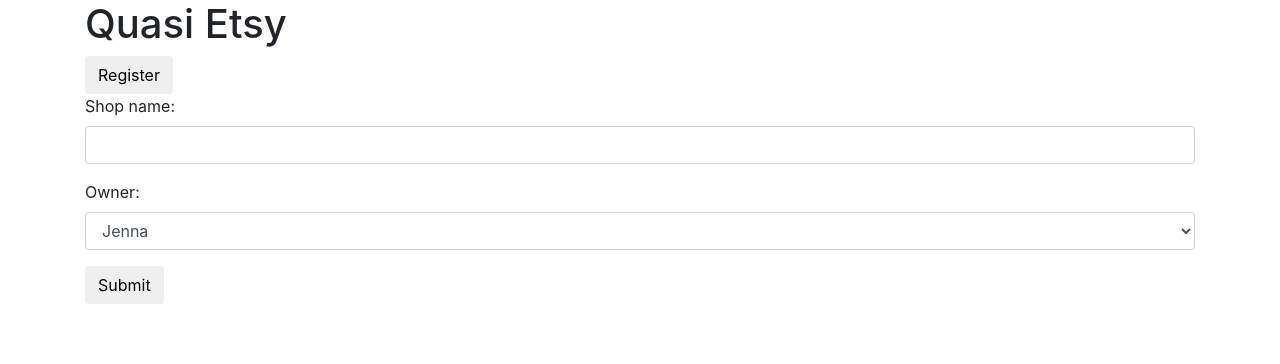
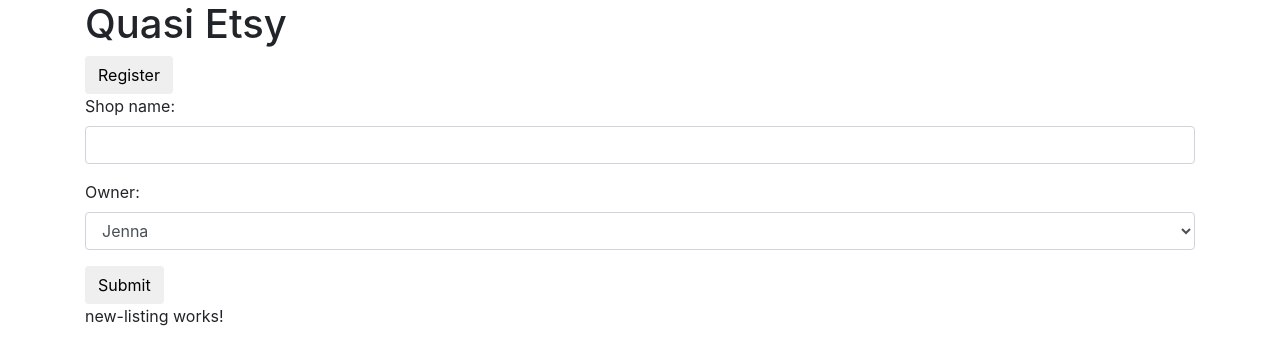
Before and after one commit to Sara-Hamilton/quasi-etsy, an Angular app: page / in a window 1280 px wide. Shown: the top 364 px of the page. Built offline with nearby package versions, Linux system fonts and the light colour scheme.

Commit message:
add app-new-listing tag to app.component.html with childCategoryList and confirm that new-listing link works

```diff
--- a/src/app/app.component.html
+++ b/src/app/app.component.html
@@ -3,5 +3,6 @@
 
   <app-new-user></app-new-user>
   <app-new-shop [childUserList]="masterUserList"></app-new-shop>
+  <app-new-listing [childCategoryList]="masterCategoryList"></app-new-listing>
 
 </div>
```
